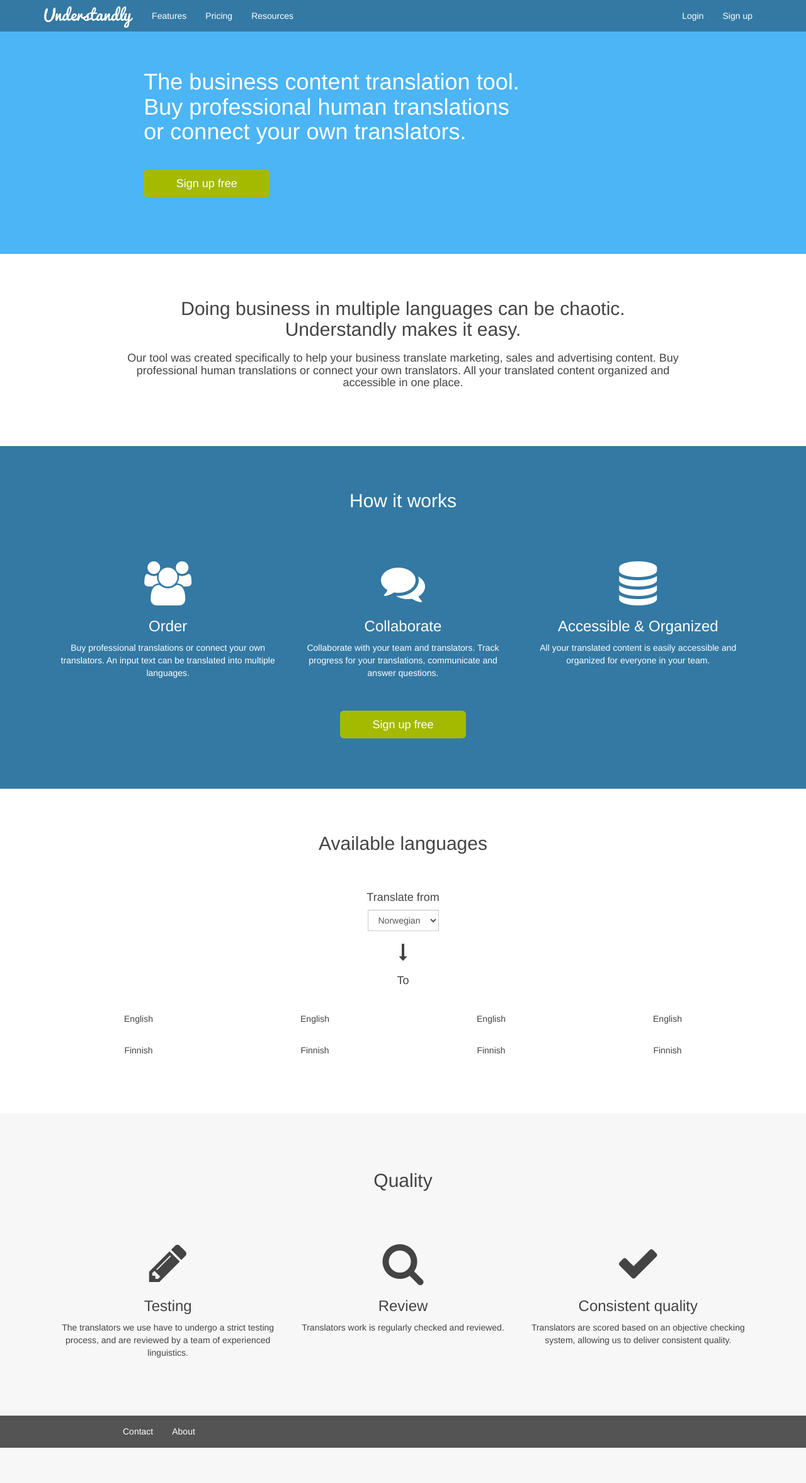
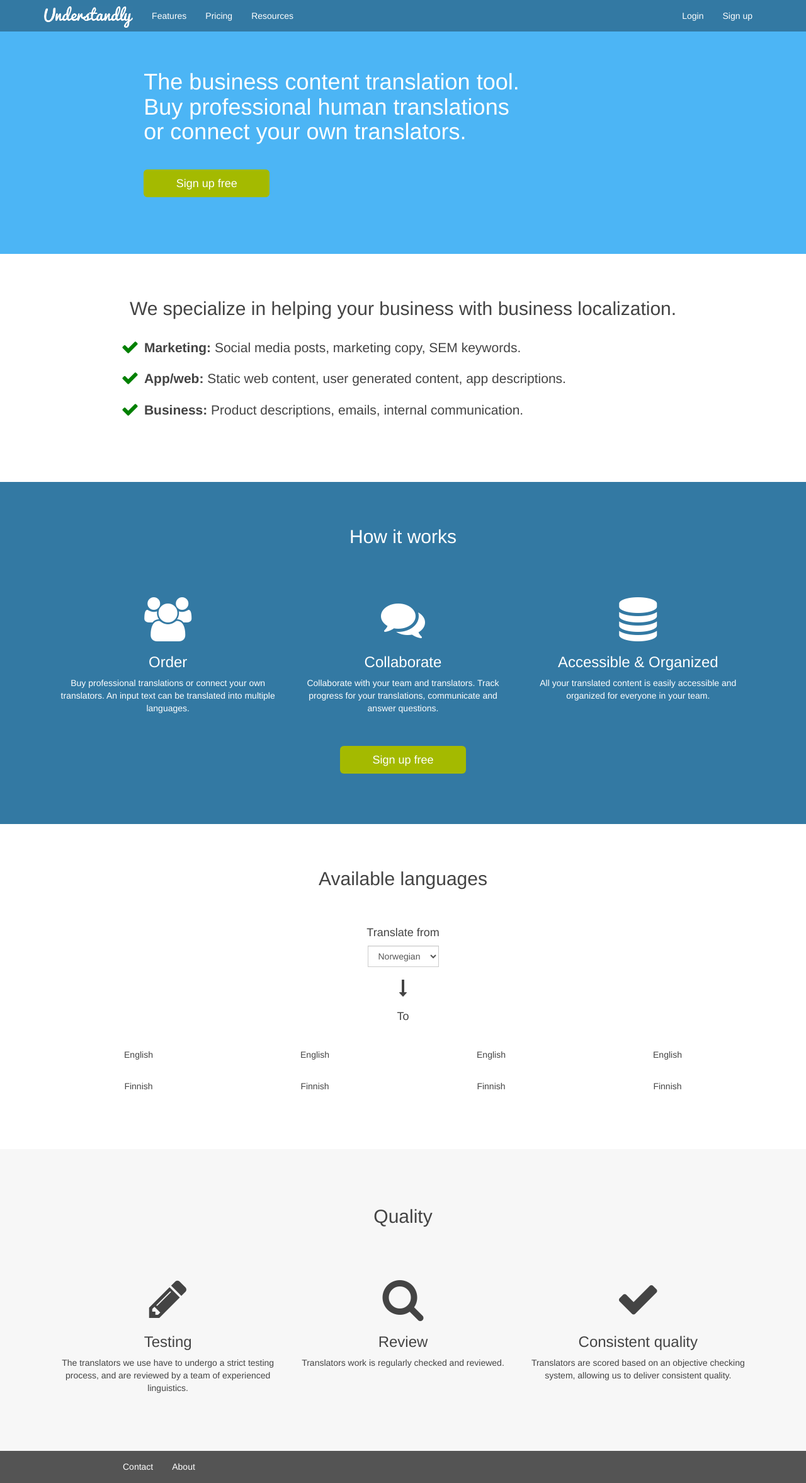
Before and after one commit to yhoiseth/www.understandly.com, a Jekyll site: the page built from index.html, in a window 1280 px wide. Shown: the whole page at 63% size. Built offline with Jekyll 4.4.1, drawn with Linux system fonts in a browser that asks for light colours; nearby versions of some CDN libraries; before the commit the page ends 2298 px from its top, so only the background shows below that.

Commit message:
Created uses index

```diff
--- a/css/main.scss
+++ b/css/main.scss
@@ -122,6 +122,14 @@
 
 .icon-blue{
     color: #3379A3;
+}
+
+.icon-green{
+    color:green;
+}
+
+.inline-icon {
+    display: block;
 }
 
 .amount-input{
--- a/index.html
+++ b/index.html
@@ -13,16 +13,35 @@
   <div class="row container-intro">
     <div class="container">
       <div class="col-sm-12">
-        <h2 align="center">Doing business in multiple languages can be chaotic.<br>
-          Understandly makes it easy.
+        <h2 align="center">We specialize in helping your business with business localization.
         </h2>
         <div class="col-sm-10 col-sm-offset-1">
-          <h4 align="center">
+          <h4 align="center" class="hidden">
             Our tool was created specifically to help your business
             translate marketing, sales and advertising content.
             Buy professional human translations or connect your own translators.
             All your translated content organized and accessible in one place.
           </h4>
+        </div>
+        <div class="col-sm-11 col-sm-offset-1 padding-top-20px">
+          <div>
+            <div class="inline-icon">
+              <i class="fa fa-check fa-2x icon-green pull-left"></i>
+              <p class="lead"><strong>Marketing:</strong> Social media posts, marketing copy, SEM keywords.</p>
+            </div>
+          </div>
+          <div>
+            <div class="inline-icon">
+              <i class="fa fa-check fa-2x icon-green pull-left"></i>
+              <p class="lead"><strong>App/web:</strong> Static web content, user generated content, app descriptions.</p>
+            </div>
+          </div>
+          <div>
+            <div class="inline-icon">
+              <i class="fa fa-check fa-2x icon-green pull-left"></i>
+              <p class="lead"><strong>Business:</strong> Product descriptions, emails, internal communication. </p>
+            </div>
+          </div>
         </div>
       </div>
     </div>
```
